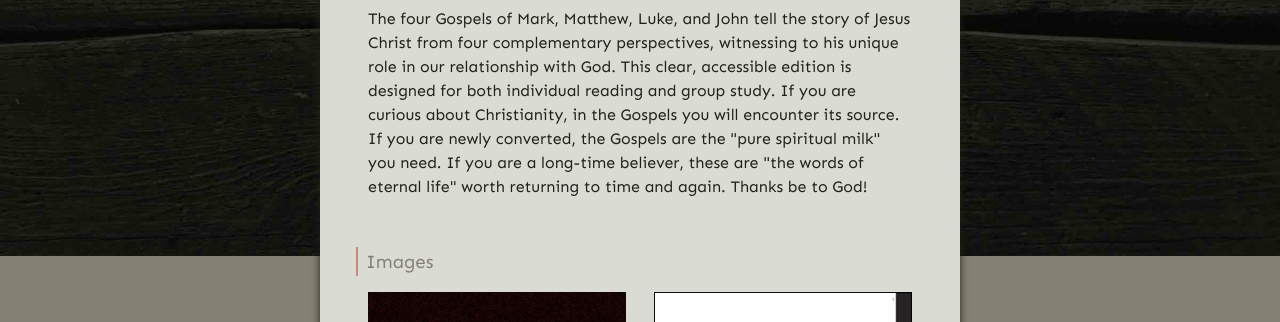
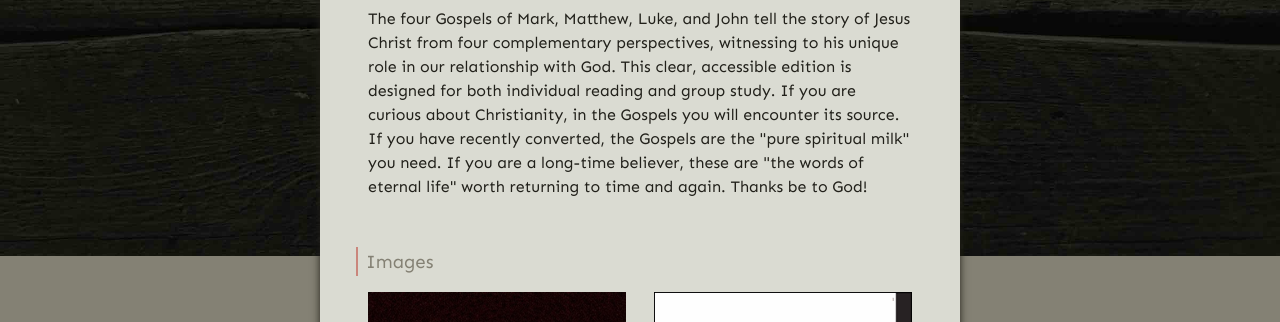
Before and after one commit to gospel-desk/www.logstown.com, a Jekyll site: the page built from the-gospels/index.html, in a window 1280 px wide and 900 px high, scrolled down 384 px. Shown: the part 251-573 px from the top of the window. Built offline with Jekyll 4.4.1, drawn with Linux system fonts in a browser that asks for light colours.

Commit message:
I was wrong

```diff
--- a/the-gospels/index.html
+++ b/the-gospels/index.html
@@ -16,9 +16,9 @@ html_head:
     role in our relationship with God. This clear, accessible edition is
     designed for both individual reading and group study. If you are curious
     about Christianity, in the Gospels you will encounter its source. If you
-    are newly converted, the Gospels are the "pure spiritual milk" you need. If
-    you are a long-time believer, these are "the words of eternal life" worth
-    returning to time and again. Thanks be to God!</p>
+    have recently converted, the Gospels are the "pure spiritual milk" you
+    need. If you are a long-time believer, these are "the words of eternal
+    life" worth returning to time and again. Thanks be to God!</p>
 
 </section>
 
```
